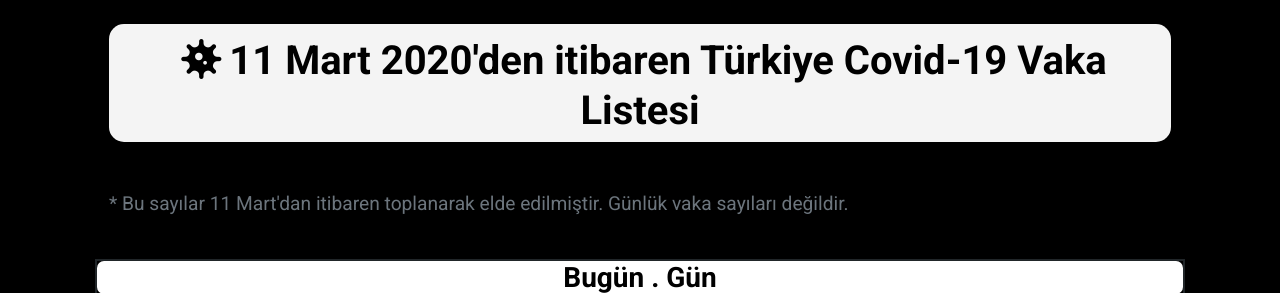
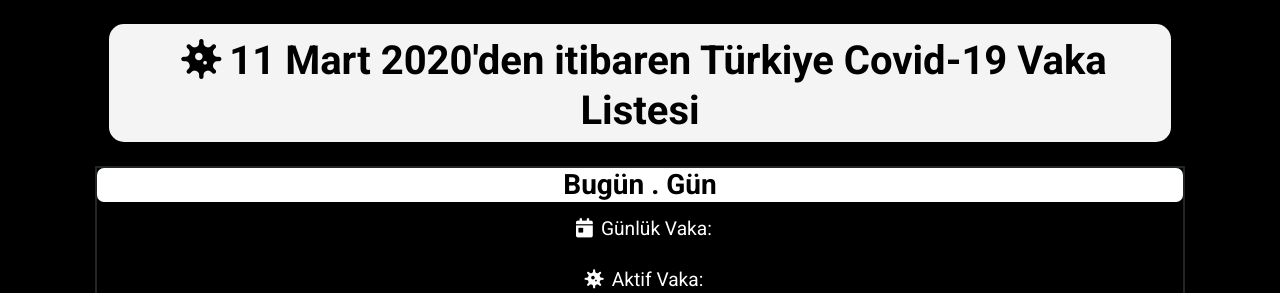
Before and after one commit to yigiterdev/corona-status, a React (Create React App) app: page / in a window 1280 px wide. Shown: the top 293 px of the page. Built offline with nearby package versions, Linux system fonts and the light colour scheme; no server answers.

Commit message:
delete info paragraph

```diff
--- a/src/Corona.js
+++ b/src/Corona.js
@@ -23,10 +23,7 @@ class Corona extends Component {
                 <i className="fas fa-virus m-2"></i>
                 {heading}
               </h1>
-              <p className="text-muted p-4">
-                * Bu sayılar 11 Mart'dan itibaren toplanarak elde edilmiştir.
-                Günlük vaka sayıları değildir.
-              </p>
+
               <div className="text-center today">
                 <h3 className="corona-card-header">Bugün {day_counter}. Gün</h3>
                 <p>
```
